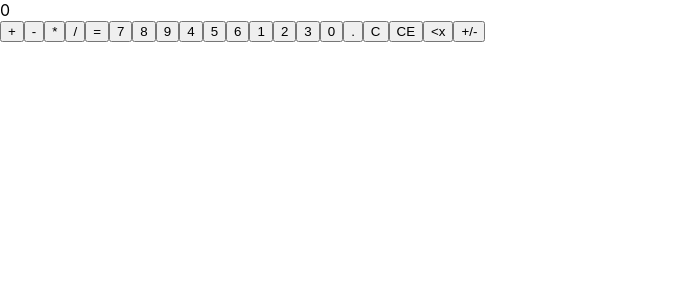
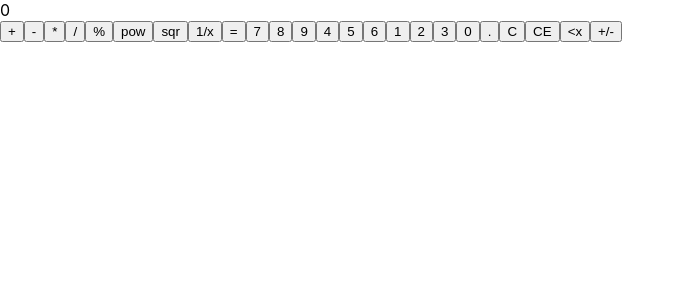
Before and after one commit to snkdrel/calculator-react, a React (Create React App) app: page / in a window 1280 px wide. Shown: the top 300 px of the page, without its empty margins (0-685 px from the left). Built offline with nearby package versions, Linux system fonts and the light colour scheme.

Commit message:
Implement unary operators

```diff
--- a/src/components/Calculator.js
+++ b/src/components/Calculator.js
@@ -45,13 +45,13 @@ function Calculator() {
     }
 
     // functions for operations
-    function handleOperatorClick(symbol) {
+    function handleClickBinaryOp(symbol) {
         setPreviousOperand(currentOperand);
         setOperator(symbol);
         resetToZero();
     }
 
-    function calculate() {
+    function handleClickEqual() {
         let result;
         if(operator === '+') {
             result = Number(previousOperand) + Number(currentOperand);
@@ -69,6 +69,20 @@ function Calculator() {
         }
     }
 
+    function handleClickUnaryOp(symbol) {
+        let result;
+        if(symbol === '%') {
+            result = Number(currentOperand) / 100;
+        } else if(symbol === 'pow') {
+            result = Number(currentOperand) * Number(currentOperand);
+        } else if(symbol === 'sqr') {
+            result = Math.sqrt(Number(currentOperand));
+        } else if(symbol === 'inv') {
+            result = 1 / Number(currentOperand);
+        }
+        setCurrentOperand(result.toString());
+    }
+
     // reset whole calculation
     function resetCalculation() {
         resetToZero();
@@ -81,11 +95,17 @@ function Calculator() {
             <Display currentText={currentOperand} />
 
             <div>
-                <Button text={'+'} onClickButton={() => handleOperatorClick('+')}/>
-                <Button text={'-'} onClickButton={() => handleOperatorClick('-')}/>
-                <Button text={'*'} onClickButton={() => handleOperatorClick('*')}/>
-                <Button text={'/'} onClickButton={() => handleOperatorClick('/')}/>
-                <Button text={'='} onClickButton={calculate}/>
+                <Button text={'+'} onClickButton={() => handleClickBinaryOp('+')}/>
+                <Button text={'-'} onClickButton={() => handleClickBinaryOp('-')}/>
+                <Button text={'*'} onClickButton={() => handleClickBinaryOp('*')}/>
+                <Button text={'/'} onClickButton={() => handleClickBinaryOp('/')}/>
+
+                <Button text={'%'} onClickButton={() => handleClickUnaryOp('%')}/>
+                <Button text={'pow'} onClickButton={() => handleClickUnaryOp('pow')}/>
+                <Button text={'sqr'} onClickButton={() => handleClickUnaryOp('sqr')}/>
+                <Button text={'1/x'} onClickButton={() => handleClickUnaryOp('inv')}/>
+
+                <Button text={'='} onClickButton={handleClickEqual}/>
 
                 <Button text={'7'} onClickButton={() => handleClickDigit('7')}/>
                 <Button text={'8'} onClickButton={() => handleClickDigit('8')}/>
```
